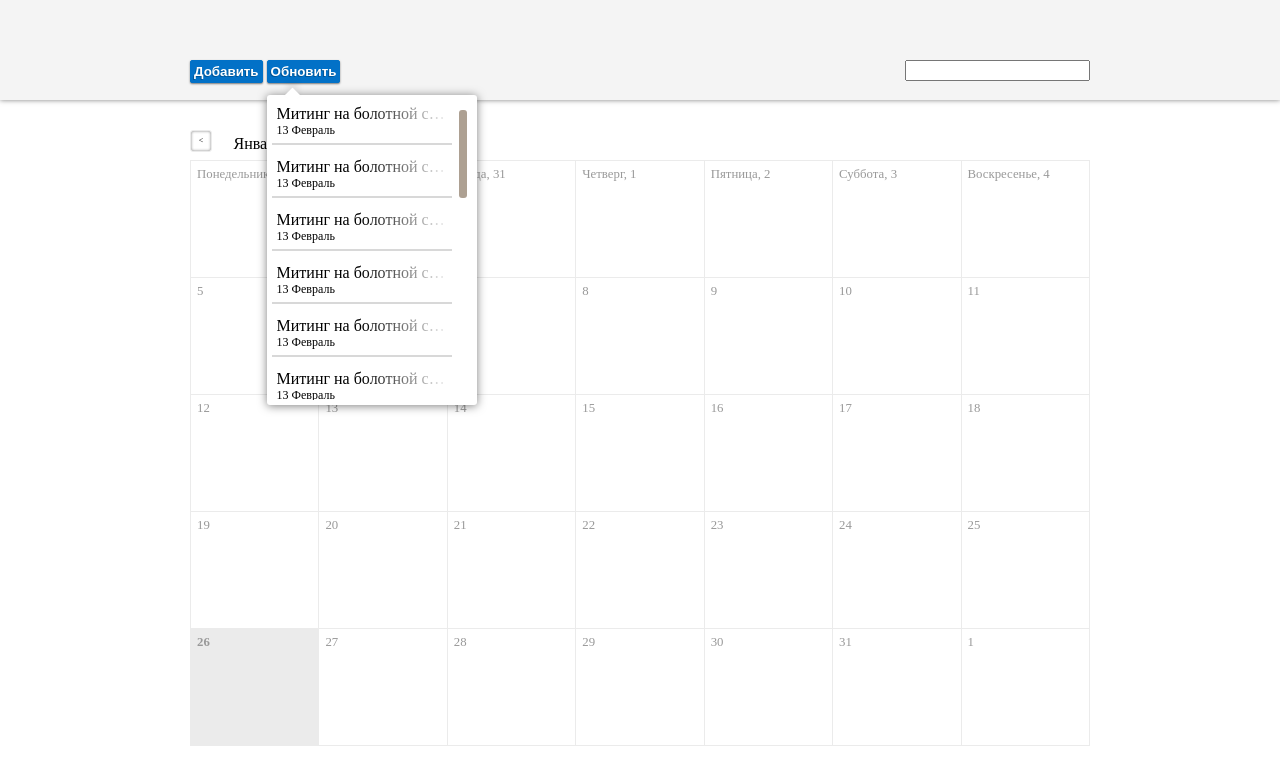
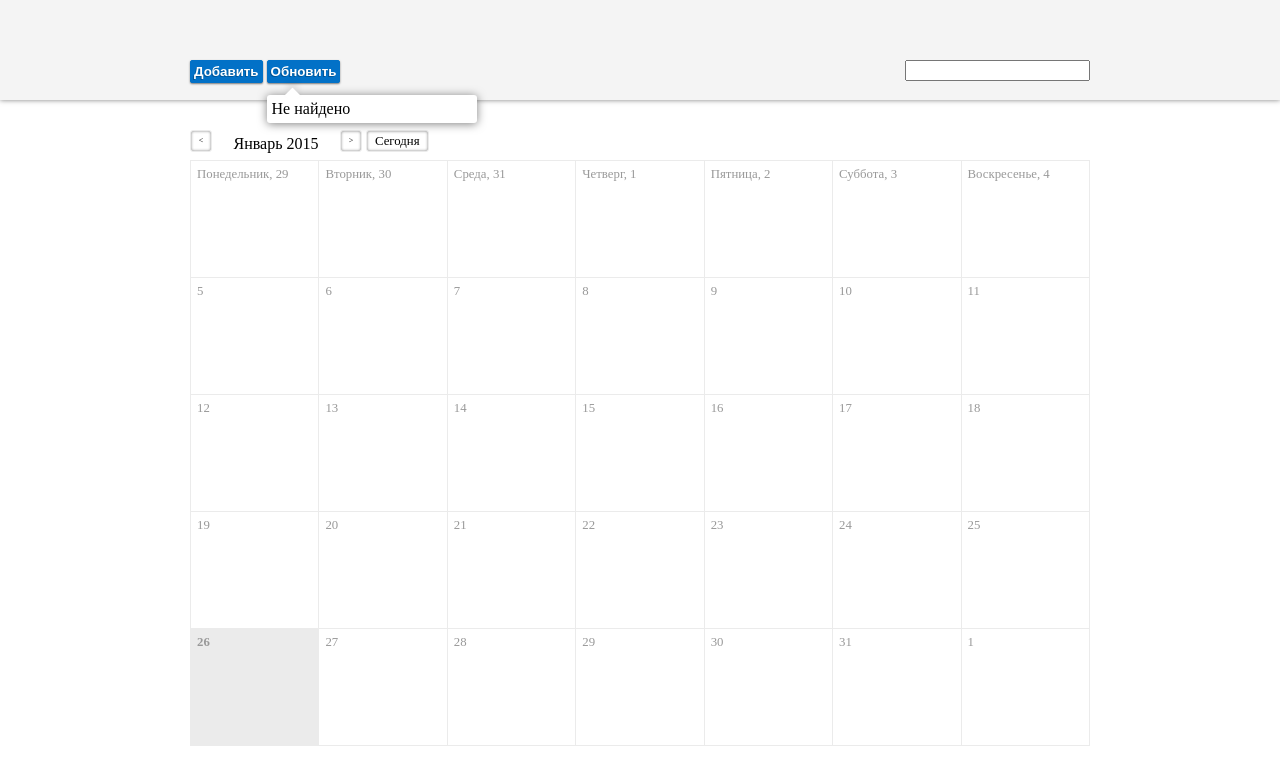
Before and after one commit to kinoshnik2070/calendar, a plain HTML site: page index.html in a window 1280 px wide. Both pictures are taken after a click on the button "Обновить". Drawn offline with Linux system fonts and the light colour scheme.

Commit message:
добавлена модель

```diff
--- a/index.html
+++ b/index.html
@@ -75,22 +75,24 @@
 			<form class="b-form b-form__add_event">
 				<ul class="b-form__field">
 					<li class="b-form__container_field">
-						<input type="text" class="b-form__input" />
+						<input type="text" class="b-form__input" name="title" />
 					</li>
+					{{? it}}
 						<li class="b-form__container_field">
-						<input type="text" class="b-form__input" />
+							<input type="text" class="b-form__input" name="date" value="{{=it.date.getDate()}}/{{=it.date.getMonth()}}/{{=it.date.getFullYear()}}" />
 						</li>
+					{{?}}
 						<li class="b-form__container_field">
-						<input type="text" class="b-form__input" />
+						<input type="text" class="b-form__input" name="participants" />
 					</li>
 					<li class="b-form__empty"></li>
 					<li class="b-form__container_field">
-						<textarea class="b-form__textarea"></textarea>
+						<textarea class="b-form__textarea" name="description" ></textarea>
 					</li>
 				</ul>
 				<ul class="b-form__control">
 					<li class="b-form__control_button">
-						<input type="button" class="b-form_button_default" value="Добавить" />
+						<input type="button" class="b-form_button_default  j-add-event" value="Добавить" />
 					</li>
 					<li class="b-form__control_button">
 						<input type="button" class="b-form_button_default" value="Удалить" />
@@ -100,14 +102,20 @@
 		</script>
 
 		<script type="text/template" id="result-search-item-template">
+			{{? it.length > 0 }}
+				{{~it :value:index}}
 					<li class="b-list__event_item">
 						<div class="b-list__fading_text_container">
 							<div class="b-list__fading_text"></div>
 						</div>
-				<div class="b-list__event_item_title">{name}</div>
-				<div class="b-list__event_item_date">{day} {month}</div>
+						<div class="b-list__event_item_title">{{=it[index].title}}</div>
+						<div class="b-list__event_item_date">{{=it[index].date.getDate()}} {{=it[index].date.getMonth()}}</div>
 					</li>
 					<hr/>
+				{{~}}
+			{{??}}
+				Не найдено
+			{{?}}
 		</script>
 
 		<script type="text/javascript" src="script/lib/doT.min.js"></script>
--- a/script/hh.gui.Calendar.js
+++ b/script/hh.gui.Calendar.js
@@ -6,7 +6,7 @@
 
 		hh.Observer.call(this, arguments);
 
-		this._today = new Date
+		this._today = new Date;
 
 		this._current = new Date;
 
--- a/script/hh.gui.DropList.js
+++ b/script/hh.gui.DropList.js
@@ -17,17 +17,17 @@
 		};
 		hh.gui.Popup.call(this, options);
 		this._data = [];
-		this._tmplItem = options.tmplItem;
+		this._tmplItem = doT.template(options.tmplItem);
 
 		this.renderByData = function(data) {
 
-			this._data = data;
-			var str = "";
-			for (var i = 0, len = this._data.length; i < len; i++) {
-				str += hh.pattern(this._tmplItem, this._data[i]);
-			}
+			//this._data = data;
+			//var str = "";
+			//for (var i = 0, len = this._data.length; i < len; i++) {
+			//	str += hh.pattern(this._tmplItem, this._data[i]);
+			//}
 
-			this._container.querySelector(".b-list__event").innerHTML = str;
+			this._container.querySelector(".b-list__event").innerHTML = this._tmplItem(data);
 			this.show();
 
 
--- a/script/hh.gui.Popup.js
+++ b/script/hh.gui.Popup.js
@@ -13,7 +13,7 @@
 
 		this.margin = options.margin;
 
-		this._template = options.template;
+		this._template = doT.template(options.template);
 		this._container = document.createElement("div");
 		this._close = document.createElement("div");
 		this._anchor = null;
@@ -22,7 +22,7 @@
 		hh.util.addClass(this._container, "b-popup__" + options.position);
 
 		hh.util.addClass(this._close, "b-popup__close");
-		this._container.innerHTML = this._template;
+		this._container.innerHTML = this._template();
 		if(this.closed) {
 			this._container.appendChild(this._close);
 		}
@@ -51,9 +51,9 @@
 			});
 		};
 
-		this.render = function() {
-			if(this.closed) {
-				this._container.appendChild(this._close);
+		this.render = function(model) {
+			if(model) {
+				this._container.innerHTML = this._template(model);
 			}
 			document.body.appendChild(this._container);
 		};
--- a/script/hh.model.event.js
+++ b/script/hh.model.event.js
@@ -1,6 +1,7 @@
 function Event(options) {
 	Model.call(this, arguments);
-	this.id = options.id;
+	options = options || {};
+	this.id = parseInt(options.id, 10);
 	this.title = options.title;
 	this.date = new Date(options.date);
 	this.participants = options.participants;
@@ -17,10 +18,12 @@ function Person() {
 function Model() {
 	this.get = function(value) {
 		return this[value];
+		return this;
 	};
 
 	this.set = function(key, value) {
 		this[key] = value;
+		return this;
 	};
 };
 
@@ -40,9 +43,6 @@ function EventStore(options) {
 			return;
 		}
 		var data = JSON.parse(localStorage[this._keyStore]);
-		if (!data) {
-			return;
-		}
 		for (var i = 0, len = data.length; i < len; i++) {
 			this.add(new Event(data[i]));
 		}
@@ -80,5 +80,9 @@ function EventStore(options) {
 		}
 	};
 
+	this.getData = function() {
+		return this._data;
+	};
+
 	this._read();
 };
--- a/script/main.js
+++ b/script/main.js
@@ -36,8 +36,10 @@ addEventPopup.on("hide", function() {
 	calendar.deselect();
 });
 
-calendar.on("select", function(event, a) {
-	addEventPopup.setAnchor(a.target);
+calendar.on("select", function(event, params) {
+	var model = (new Event).set("date", params.date);
+	addEventPopup.render(model);
+	addEventPopup.setAnchor(params.target);
 	addEventPopup.show();
 });
 
@@ -54,71 +56,10 @@ hh.util.addEvent(document.querySelector(".b-button"), "click", function(event) {
 });
 
 hh.util.addEvent(document.getElementById("abc"), "click", function(event) {
-	var data = [{
-		name: "Митинг на болотной с участием",
-		day: 13,
-		month: "Февраль"
-	}, {
-		name: "Митинг на болотной с участием",
-		day: 13,
-		month: "Февраль"
-	},{
-		name: "Митинг на болотной с участием",
-		day: 13,
-		month: "Февраль"
-	},{
-		name: "Митинг на болотной с участием",
-		day: 13,
-		month: "Февраль"
-	},{
-		name: "Митинг на болотной с участием",
-		day: 13,
-		month: "Февраль"
-	},{
-		name: "Митинг на болотной с участием",
-		day: 13,
-		month: "Февраль"
-	},{
-		name: "Митинг на болотной с участием",
-		day: 13,
-		month: "Февраль"
-	},{
-		name: "Митинг на болотной с участием",
-		day: 13,
-		month: "Февраль"
-	},{
-		name: "Митинг на болотной с участием",
-		day: 13,
-		month: "Февраль"
-	}, {
-		name: "Митинг на болотной с участием",
-		day: 13,
-		month: "Февраль"
-	},{
-		name: "Митинг на болотной с участием",
-		day: 13,
-		month: "Февраль"
-	},{
-		name: "Митинг на болотной с участием",
-		day: 13,
-		month: "Февраль"
-	},{
-		name: "Митинг на болотной с участием",
-		day: 13,
-		month: "Февраль"
-	},{
-		name: "Митинг на болотной с участием",
-		day: 13,
-		month: "Февраль"
-	},{
-		name: "Митинг на болотной с участием",
-		day: 13,
-		month: "Февраль"
-	},{
-		name: "Митинг на болотной с участием",
-		day: 13,
-		month: "Февраль"
-	}];
 	resultSearchList.setAnchor(event.target);
-	resultSearchList.renderByData(data);
+	resultSearchList.renderByData(eventStore.getData());
 });
+
+hh.util.addEvent(document.querySelector(".j-add-event"), "click", function(event) {
+debugger
+});
```
Lines whose indentation alone changed are shown as unchanged.
